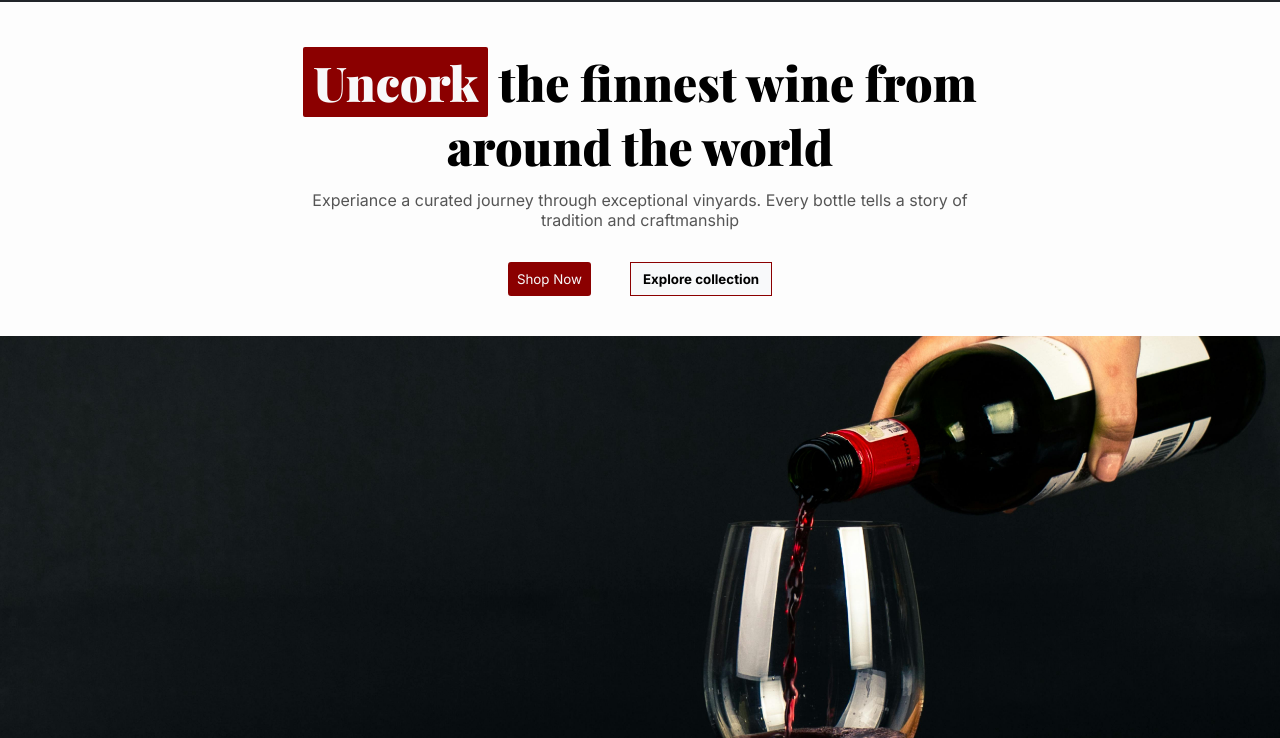
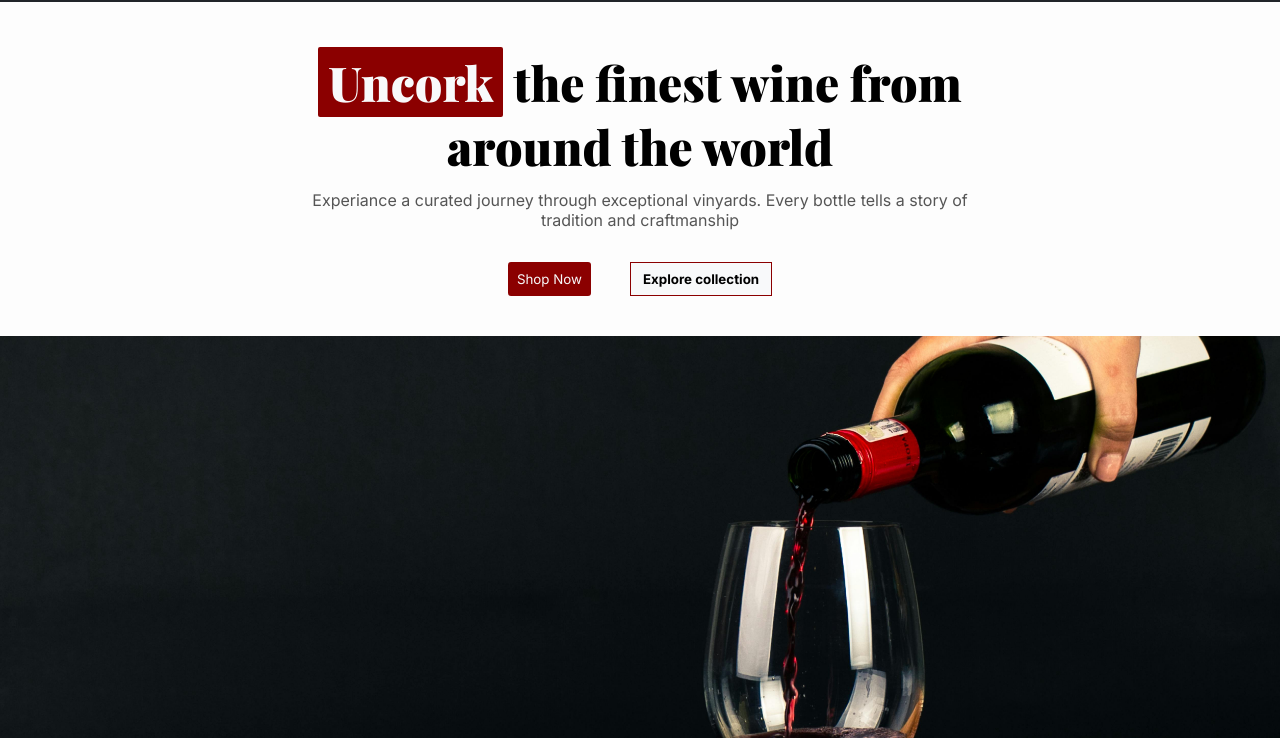
Before and after one commit to luckyisaac233-droid/wine-castle, a plain HTML site: page index.html in a window 1280 px wide. Shown: the part 62-800 px from the top of the page. Drawn offline with nearby package versions, Linux system fonts and the light colour scheme; a web font is replaced by a local one.

Commit message:
Update index.html

```diff
--- a/index.html
+++ b/index.html
@@ -48,7 +48,7 @@
   <main>
     <div class="hero-section">
 
-      <h1><span>Uncork</span> the finnest wine from<br /> around the world</h1>
+      <h1><span>Uncork</span> the finest wine from<br /> around the world</h1>
       <p class="hero-info"> Experiance a curated journey through exceptional vinyards. Every bottle tells a story
         of<br />
         tradition and craftmanship</p>
@@ -320,4 +320,5 @@
   </footer>
 </body>
 
+
 </html>
```
